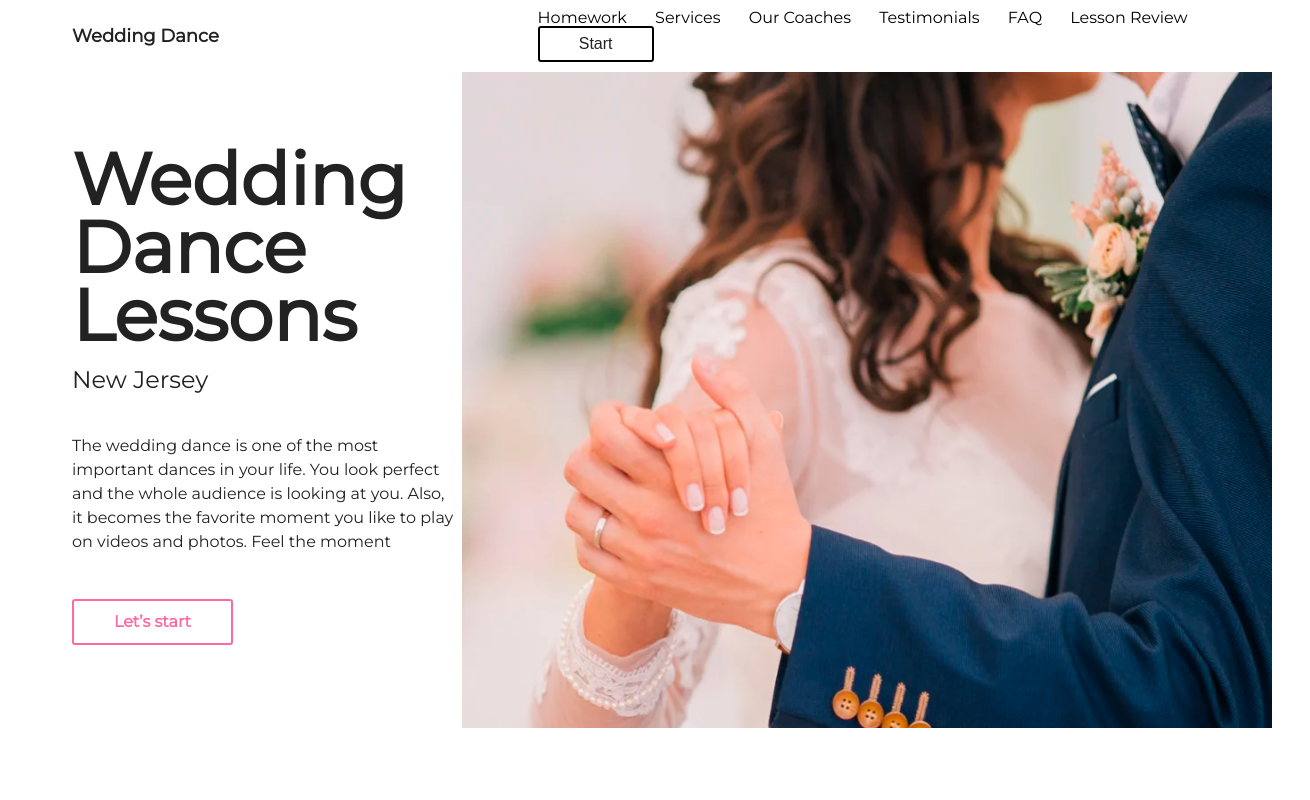
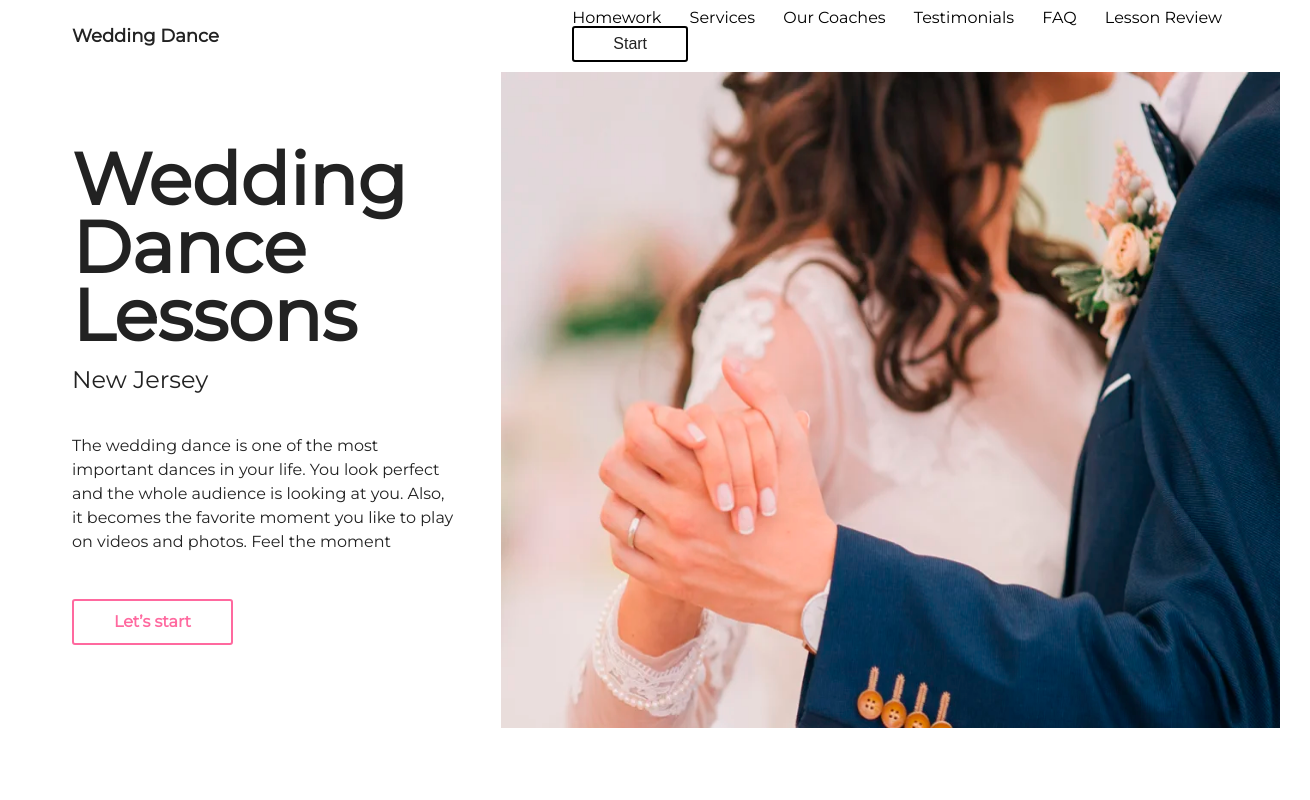
Before and after one commit to elmir2232/home, a website: page index.html in a window 1280 px wide. Shown: the top 800 px of the page, 1310 px wide, since content can reach past the window. Drawn offline with nearby package versions, Linux system fonts and the light colour scheme; files that its build step writes are made by us from their sources; files whose address does not match are found by name.

Commit message:
Update _main.scss

```diff
--- a/src/styles/common/_main.scss
+++ b/src/styles/common/_main.scss
@@ -24,6 +24,8 @@ header{
           display: flex;
           justify-content: space-between;
           align-items: center;
+          max-width: 1440px;
+
 
       }
 .header__logo{
@@ -37,21 +39,24 @@ header{
 
     height: 100%;
   display: flex;
-  width: 58%;
-  justify-content: space-around;
+  width: 55.3%;
+  justify-content: space-between;
   align-items: center;
+
 }
 .header__menu nav{
 
     display: flex;
     justify-content: space-between;
     color: rgba(0,0,0,0.5);
+    margin-right: -30px;
 
   }
   .header__menu nav li{
     display: inline;
     padding-right: 24px;
   }
+
   ul {
     list-style: none;
 
@@ -61,7 +66,12 @@ header{
       color: black;
 
   }
+  body{
+      max-width: 1440px;
+
+  }
 .header__menu button{
+
     width: 116px;
 height: 36px;
 border: 2px solid #000000;
@@ -69,7 +79,7 @@ border: 2px solid #000000;
 border-radius: 3px;
 background-color: white;
 
-margin-right: 72px;
+
 transition: all 0.5s ease-in-out  ;
 }
 .header__menu a:hover {
@@ -102,7 +112,7 @@ transition: all 0.5s ease-in-out  ;
     flex-direction: column;
 
     height:  583px;
-    width: 30.5%;
+    width: 33.5%;
 
     padding: 73px 0 0 72px;
 }
@@ -127,6 +137,7 @@ font-size: 24px;
 line-height: 29px;
 
 }
+
 .main-page__info p{
 
 
@@ -170,13 +181,14 @@ transition: all 0.5s ease-in-out;
 }
 .main-page__photo img{
     height: 100%;
-    width: 99%;
+    width: 100%;
    background-color: #fff;
   //  background: url(../img/first-dance-i.png) 100% 100% no-repeat;
 
 
 
 }
+
 .main__info{
     padding: 100px 0 0 72px;
 }
@@ -381,6 +393,7 @@ footer {
 }
 
 @media screen and (max-width: 375px) { /* разрешение планшета */
+
     .header__menu a:hover {
         border-bottom: 1px solid black;
         color:black;
```
